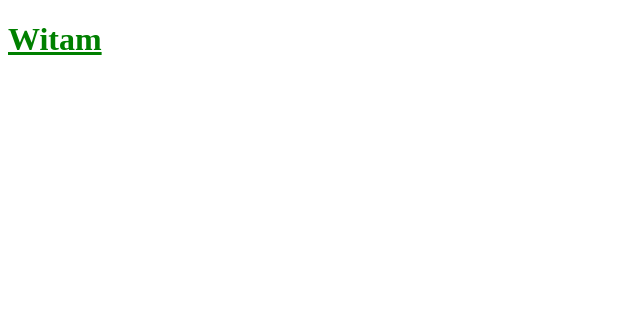
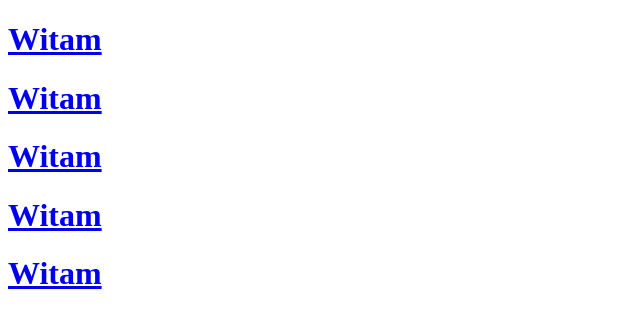
Before and after one commit to xmavv/link_extension, a browser extension: page help.html in a window 1280 px wide. Shown: the whole page, without its empty margins (0-640 px from the left). Drawn offline with Linux system fonts and the light colour scheme.

Commit message:
finnaly some important steps

```diff
--- a/app.js
+++ /dev/null
@@ -1,17 +0,0 @@
-const link_href = document.querySelector("a").getAttribute("href");
-const link = document.querySelector("a");
-// console.log(link);
-
-const isSafe = (e) => {
-    if (e.substring(0, 24) == "https://www.youtube.com/") {
-        return true;
-    } else {
-        return false;
-    }
-};
-
-if (isSafe(link_href)) {
-    link.style.color = "green";
-} else {
-    link.style.color = "red";
-}
--- a/help.html
+++ b/help.html
@@ -4,10 +4,15 @@
     <meta charset="UTF-8">
     <meta name="viewport" content="width=device-width, initial-scale=1.0">
     <title>Link Extension</title>
-    <script defer src="app.js"></script>
+    <script defer src="help.js"></script>
 </head>
 <body>
-    <h1><a href="https://www.youtube.com/watch?v=bz-AghlQiCA&ab_channel=club2020-Topic" target="_blank">Witam</a></h1>
+    <div id="div1"></div>
+    <h1><a href="https://trojan.com" target="_blank">Witam</a></h1>
+    <h1><a href="https://facebook.com" target="_blank">Witam</a></h1>
+    <h1><a href="#" target="_blank">Witam</a></h1>
+    <h1><a href="https://youtube.com" target="_blank">Witam</a></h1>
+    <h1><a href="https://google.com" target="_blank">Witam</a></h1>
 </body>
 </html>
 
```
Also changed, not shown: contentScripts.js (added, +11 -0 lines), help.js (added, +49 -0 lines), contentStyles.css (added), manifest.json.
